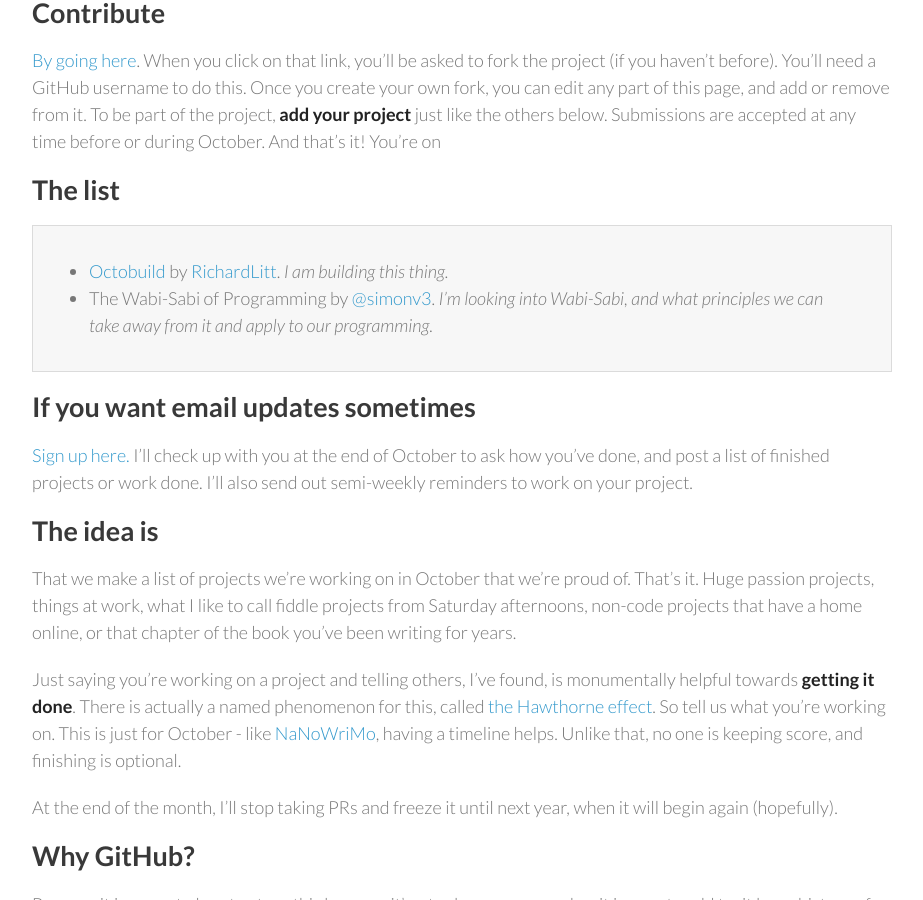
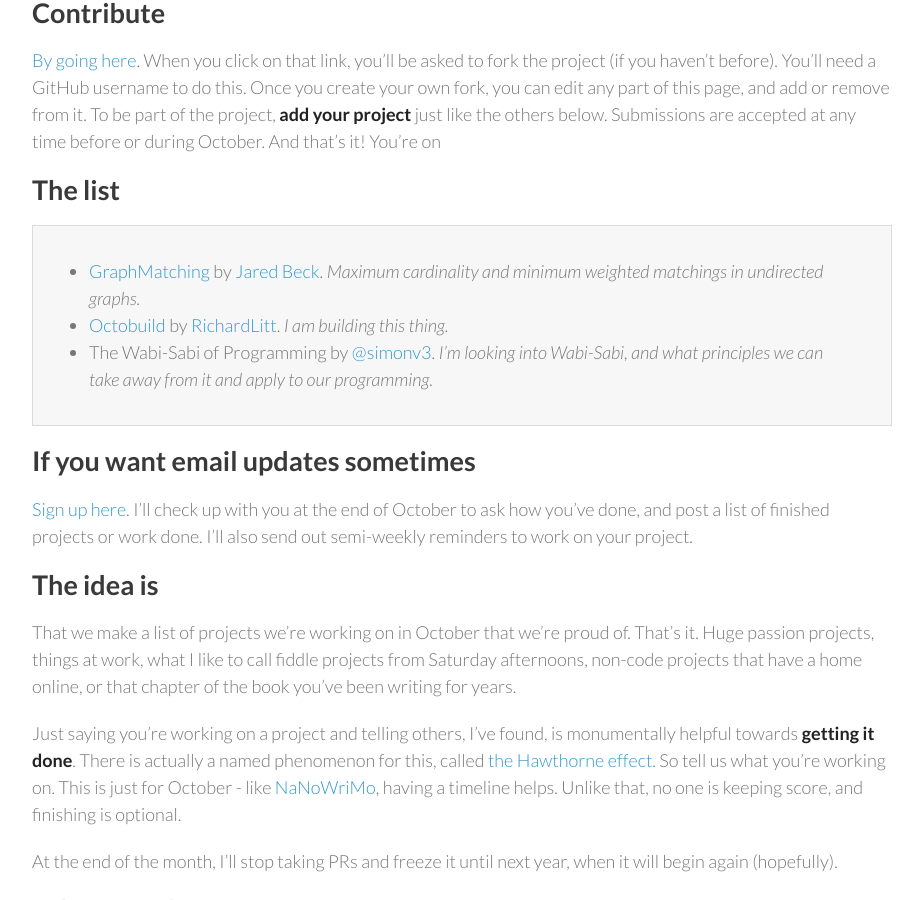
Before and after one commit to RichardLitt/octobuild, a Jekyll site: the page built from index.md, in a window 1280 px wide and 900 px high, scrolled down 512 px. Shown: the whole window, without its empty margins (178-1101 px from the left). Built offline with Jekyll 4.4.1, drawn with Linux system fonts in a browser that asks for light colours; Markdown is read by kramdown in place of the engine named in the settings.

Commit message:
Update index.md
yay lists!  i assume this is alphabetical

```diff
--- a/index.md
+++ b/index.md
@@ -16,6 +16,7 @@ After all, we like sharing what we're tinkering with, right?
 
 ## The list
 
+* [GraphMatching](https://github.com/jaredbeck/graph_matching) by [Jared Beck](http://www.jaredbeck.com/). *Maximum cardinality and minimum weighted matchings in undirected graphs.*
 * [Octobuild](https://github.com/RichardLitt/octobuild) by [RichardLitt](https://github.com/RichardLitt). *I am building this thing.*
 * The Wabi-Sabi of Programming by [@simonv3](http://twitter.com/simonv3). *I'm looking into Wabi-Sabi, and what principles we can take away from it and apply to our programming.*
 
```
